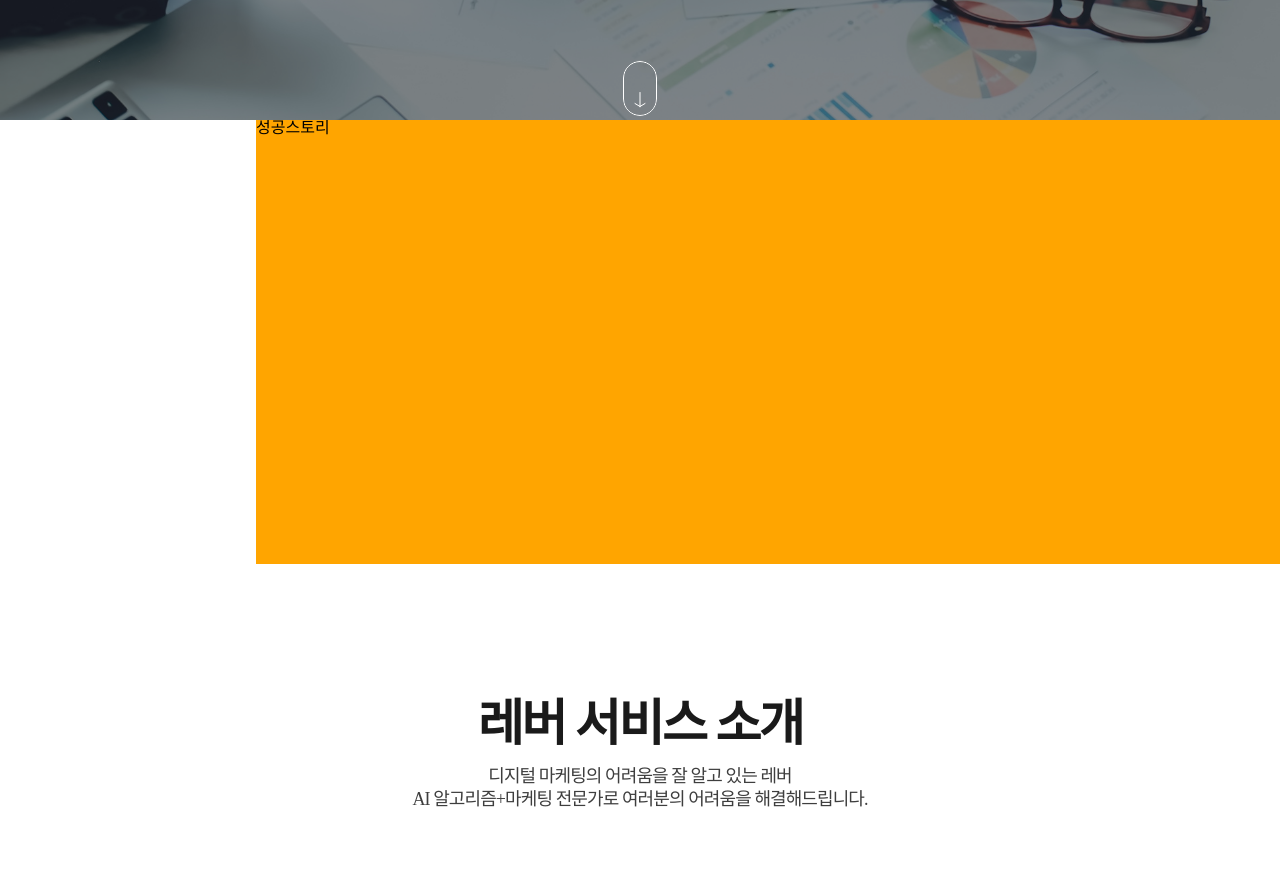
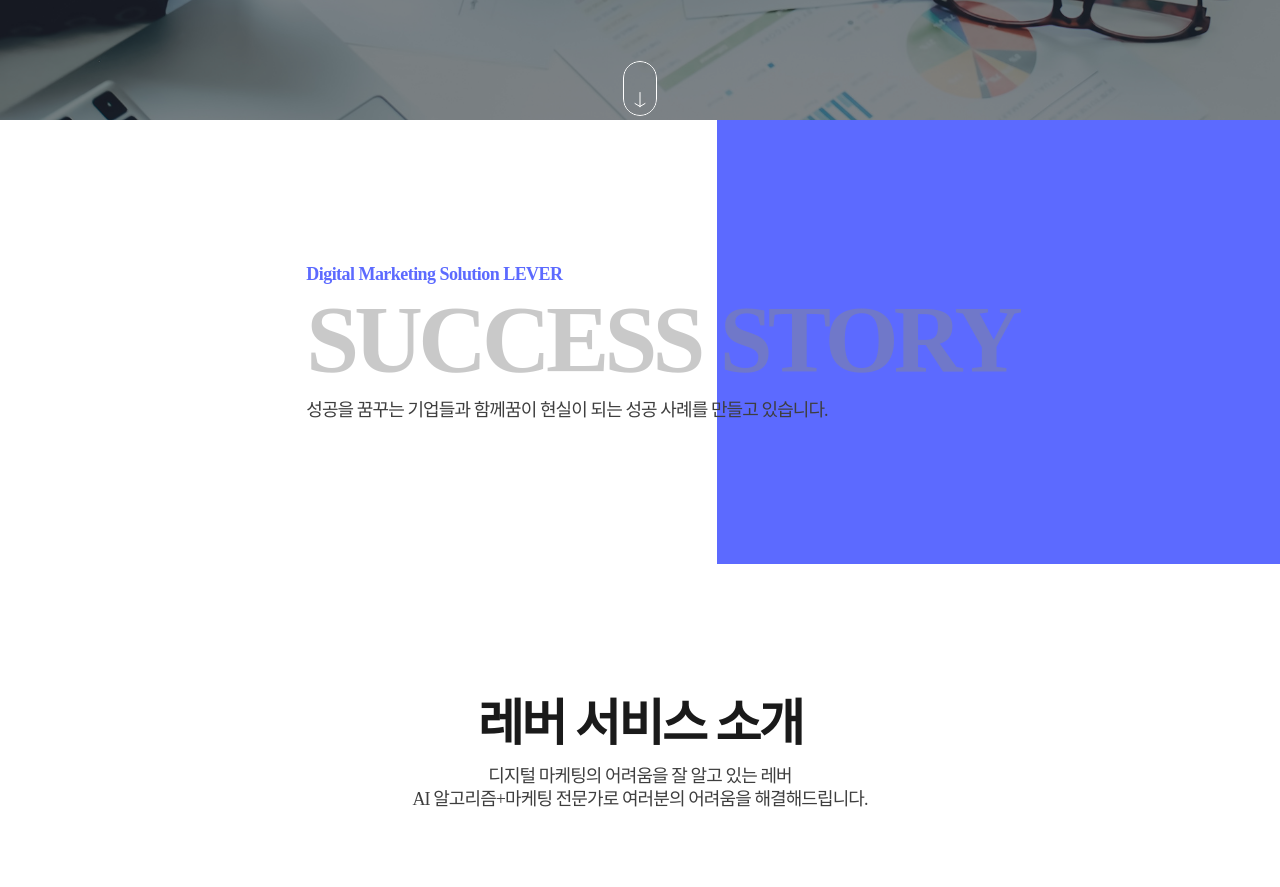
Before and after one commit to gorillaKim/react-landing-boilerplate, a Next.js app: page / in a window 1280 px wide. Shown: the part 880-1767 px from the top of the page. Built offline with nearby package versions, Linux system fonts and the light colour scheme; a web font is replaced by a local one.

Commit message:
feat: page 업데이트

```diff
--- a/package.json
+++ b/package.json
@@ -22,6 +22,8 @@
     "@types/node": "^15.0.2",
     "@types/react": "^17.0.5",
     "@types/styled-components": "^5.1.9",
+    "axios": "^0.21.1",
+    "emailjs-com": "^2.6.4",
     "next": "^10.2.0",
     "react": "^17.0.2",
     "react-dom": "^17.0.2",
--- a/pages/index.tsx
+++ b/pages/index.tsx
@@ -8,6 +8,7 @@ import Navbar from "../src/components/Navbar";
 import Introduce from "../src/components/Introduce";
 import FaqContainer from "../src/containers/Faq/FaqContainer";
 import Footer from "../src/components/Footer";
+import SuccessStory from "../src/components/SuccessStory";
 
 const PageContainer = styled.div`
   position: relative;
@@ -22,9 +23,7 @@ const Index = (props:IIndex) => {
       <BannerContainer/>
       <Navbar/>
       <MainA />
-      <Container style={{backgroundColor: "orange", height: "fit-content", minHeight: '444px', maxWidth: '80vw', float:'right'}}>
-        성공스토리
-      </Container>
+      <SuccessStory/>
       <Introduce/>
       <Container style={{backgroundColor: "orange", height: "fit-content", minHeight: '444px'}}>
         노하우
```
